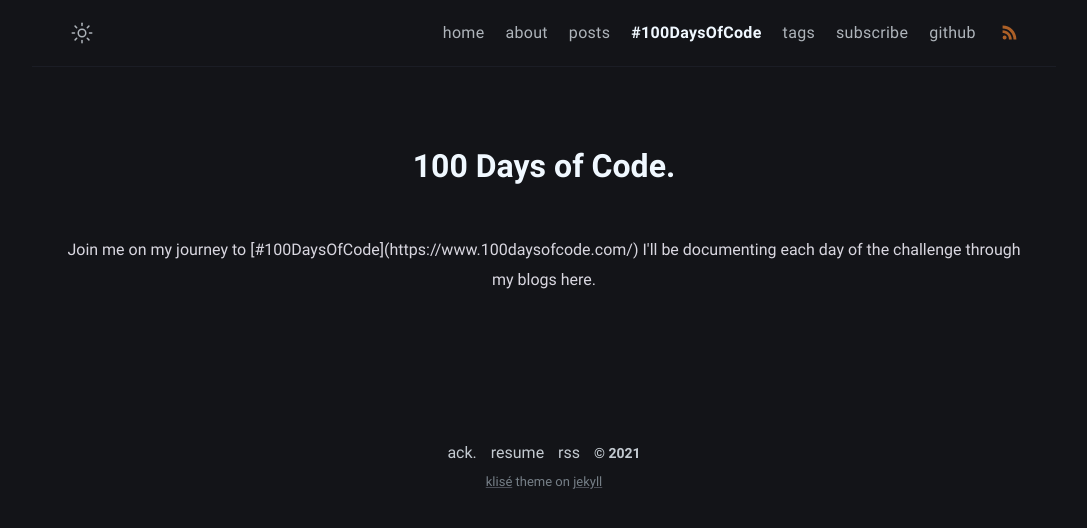
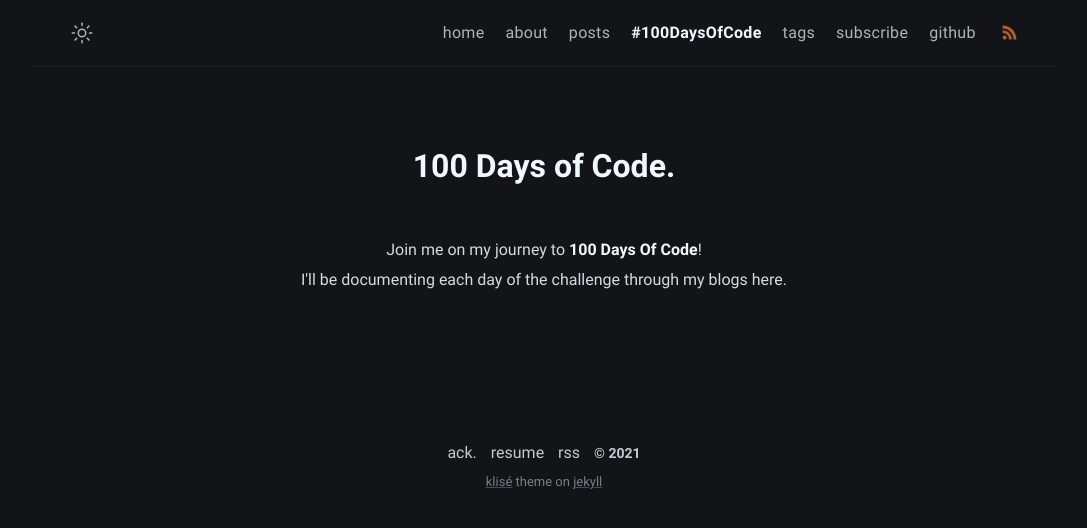
Before and after one commit to abxhr/Learning, a Jekyll site: the page built from hdoc.md, in a window 1280 px wide. Shown: the top 528 px of the page, without its empty margins (96-1183 px from the left). Built offline with Jekyll 4.4.1, drawn with Linux system fonts in a browser that asks for light colours.

Commit message:
Fix 100DaysOfCode Page

```diff
--- a/hdoc.md
+++ b/hdoc.md
@@ -7,8 +7,8 @@ comments: false
 ---
 
 <p align="center">
-Join me on my journey to [#100DaysOfCode](https://www.100daysofcode.com/)
-
+Join me on my journey to <a href="https://www.100daysofcode.com/"><b>100 Days Of Code</b></a>!
+<br>
 I'll be documenting each day of the challenge through my blogs here.
 </p>
 
```
